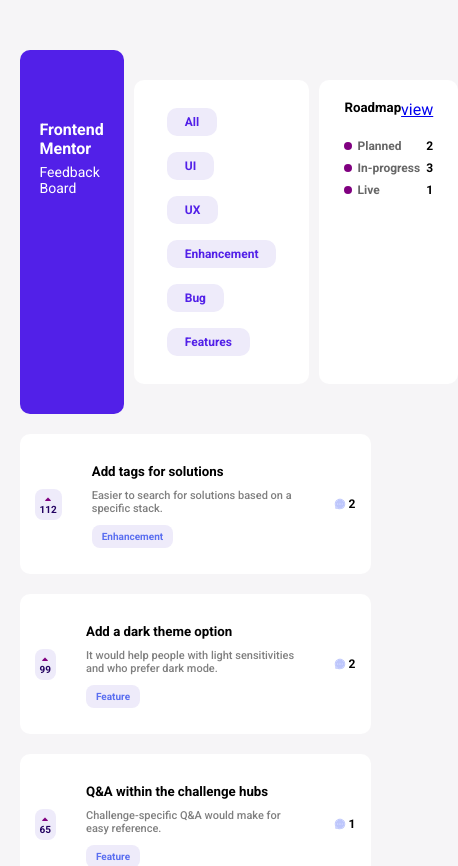
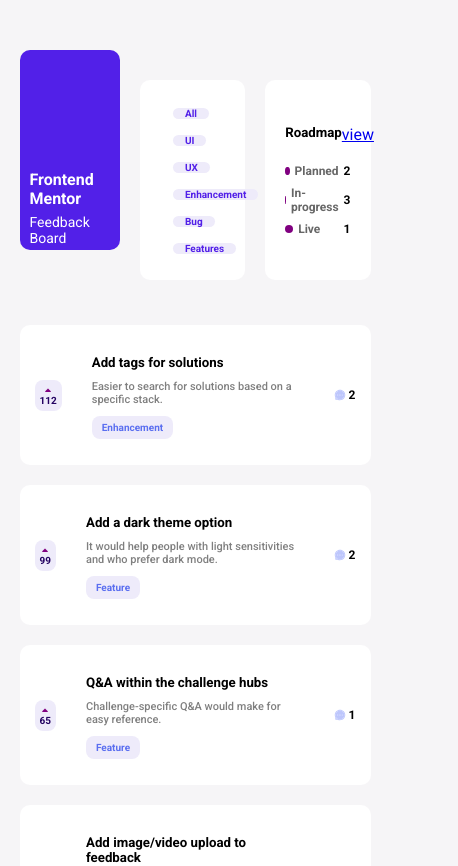
Before and after one commit to Phenol2/product-feedback-app, a React (Vite) app: page / in a window 390 px wide. Shown: the top 866 px of the page, 458 px wide, since content can reach past the window. Built offline with nearby package versions, Linux system fonts and the light colour scheme.

Commit message:
done with media query for  tablet view

```diff
--- a/src/components/HomePage/Homepage.styled.js
+++ b/src/components/HomePage/Homepage.styled.js
@@ -11,6 +11,7 @@
     @media only screen and (max-width: 768px) {
         flex-direction: column;
         width: 90vw;
+        gap: 15px;
     }
 
 `
--- a/src/components/Layouts/Cards/Cards.styled.js
+++ b/src/components/Layouts/Cards/Cards.styled.js
@@ -8,5 +8,12 @@
     margin: 8px;
     border-radius: 10px;
     font-weight: bold;
+    display: grid;
+    place-items: center;
 
+
+    @media only screen and (max-width: 768px) {
+        font-size: 10px;
+        padding: 0px 12px;
+      }
 `
--- a/src/components/Sidebar/Sidebar.styled.js
+++ b/src/components/Sidebar/Sidebar.styled.js
@@ -2,10 +2,12 @@
 
 export const Wrapper = styled.section`
     flex: 1;
+    display: flex;
+    flex-direction: column;
 
     @media only screen and (max-width: 768px) {
-      display: flex;
-      gap: 10px;
+      flex-direction: row;
+      gap: 20px;
   }
 `
 
@@ -26,6 +28,8 @@
 
  @media only screen and (max-width: 768px) {
   width: 30%;
+  padding: 120px 10px 10px 10px;
+  height: 200px;
 }
 `
 
@@ -37,6 +41,12 @@
 flex-wrap: wrap;
 border-radius: 10px;
 margin-block: 30px;
+
+@media only screen and (max-width: 768px) {
+  width: 30%;
+  height: 200px;
+  display: flex;
+}
 `
 
 export const Roadmap = styled.div`
@@ -86,4 +96,11 @@
     }
   }
 }
+
+@media only screen and (max-width: 768px) {
+  width: 30%;
+  padding:  20px;
+  height: 200px;
+  justify-content: center;
+}
 `
```
